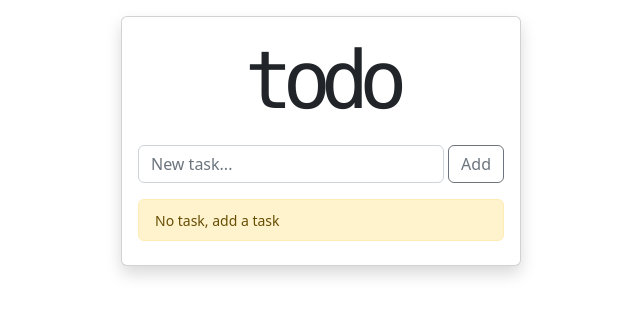
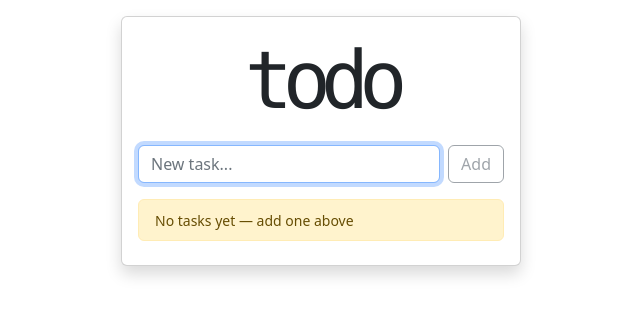
Before and after one commit to 4GeeksAcademy/jvelasco93-react-task-list, a React (Vite) app: page / in a window 1280 px wide. Shown: the top 316 px of the page, without its empty margins (319-959 px from the left). Built offline with nearby package versions, Linux system fonts and the light colour scheme.

Commit message:
Refactor App component structure and improve task list rendering

```diff
--- a/src/js/components/App.jsx
+++ b/src/js/components/App.jsx
@@ -1,4 +1,4 @@
-import React, { useRef, useState } from "react";
+import React, { useState, useRef } from "react";
 
 export default function App() {
   const [tasks, setTasks] = useState([]);
@@ -7,10 +7,7 @@ export default function App() {
     if (!description.trim()) return;
     setTasks((prev) => [
       ...prev,
-      {
-        id: crypto.randomUUID(),
-        description: description.trim(),
-      },
+      { id: crypto.randomUUID(), description: description.trim() },
     ]);
   }
 
@@ -19,41 +16,26 @@ export default function App() {
   }
 
   return (
-    <div className="container d-flex flex-column justify-content-start align-items-center mt-3">
+    <div className="container d-flex flex-column align-items-center mt-3">
+      <TodoCard>
+        <TaskInput onAddTask={handleAddTask} />
+        <TaskList tasks={tasks} onDelete={handleDeleteTask} />
+      </TodoCard>
+    </div>
+  );
+}
+
+function TodoCard({ children }) {
+  return (
     <div className="card shadow pb-2" style={{ width: "400px" }}>
       <div className="card-body">
         <h1
-            className="text-center font-monospace m-0 mb-3 "
+          className="text-center font-monospace m-0 mb-3"
           style={{ fontSize: "5rem", letterSpacing: "-0.125em" }}
         >
           todo
         </h1>
-          <div className="mb-3">
-            <TaskInput onAddTask={handleAddTask} />
-          </div>
-          {tasks.length === 0 ? (
-            <div className="alert alert-warning m-0 py-2">
-              <small>No task, add a task</small>
-            </div>
-          ) : (
-            <ul className="list-group">
-              {tasks.map((task) => (
-                <TaskItem
-                  key={task.id}
-                  task={task}
-                  onDelete={handleDeleteTask}
-                />
-              ))}
-            </ul>
-          )}
-        </div>
-        {tasks.length > 0 && (
-          <div className="card-footer bg-transparent">
-            <small className="text-secondary">
-              {tasks.length} item{tasks.length !== 1 ? "s" : ""} left
-            </small>
-          </div>
-        )}
+        {children}
       </div>
     </div>
   );
@@ -63,40 +45,40 @@ function TaskInput({ onAddTask }) {
   const [value, setValue] = useState("");
   const inputRef = useRef(null);
 
+  const isEmpty = value.trim() === "";
+
   function handleChange(e) {
     setValue(e.target.value);
   }
 
+  function handleKeyDown(e) {
+    if (e.key === "Enter") submit();
+  }
+
   function submit() {
-    const trimmed = value.trim();
-    if (!trimmed) return;
-    onAddTask(trimmed);
+    if (isEmpty) return;
+    onAddTask(value.trim());
     setValue("");
-
     inputRef.current.focus();
   }
 
-  function handleKeyDown(e) {
-    if (e.key === "Enter") {
-      submit();
-    }
-  }
-
   return (
-    <div className="d-flex gap-1">
+    <div className="d-flex gap-2 mb-3">
       <input
         ref={inputRef}
         type="text"
         value={value}
         onChange={handleChange}
         onKeyDown={handleKeyDown}
-        className="form-control"
+        className="form-control text-input"
         placeholder="New task..."
+        autoFocus
       />
       <button
-        className="btn btn-outline-secondary"
         type="button"
         onClick={submit}
+        disabled={isEmpty}
+        className="btn btn-outline-secondary"
       >
         Add
       </button>
@@ -104,16 +86,42 @@ function TaskInput({ onAddTask }) {
   );
 }
 
+function TaskList({ tasks, onDelete }) {
+  if (tasks.length === 0) {
+    return (
+      <div className="alert alert-warning m-0 py-2">
+        <small>No tasks yet — add one above</small>
+      </div>
+    );
+  }
+
+  return (
+    <>
+      <ul className="list-group">
+        {tasks.map((task) => (
+          <TaskItem key={task.id} task={task} onDelete={onDelete} />
+        ))}
+      </ul>
+      <div className="card-footer bg-transparent border-0 px-0 pb-0 pt-2">
+        <small className="text-secondary">
+          {tasks.length} item{tasks.length !== 1 ? "s" : ""} left
+        </small>
+      </div>
+    </>
+  );
+}
+
 function TaskItem({ task, onDelete }) {
   return (
-    <li className="task-item list-group-item d-flex align-items-center justify-content-between">
+    <li className="list-group-item d-flex align-items-center justify-content-between">
       <span className="me-auto">{task.description}</span>
       <button
         type="button"
         onClick={() => onDelete(task.id)}
         className="btn btn-outline-danger btn-sm"
+        aria-label={`Delete "${task.description}"`}
       >
-        X
+        ✕
       </button>
     </li>
   );
```
Lines whose indentation alone changed are shown as unchanged.
